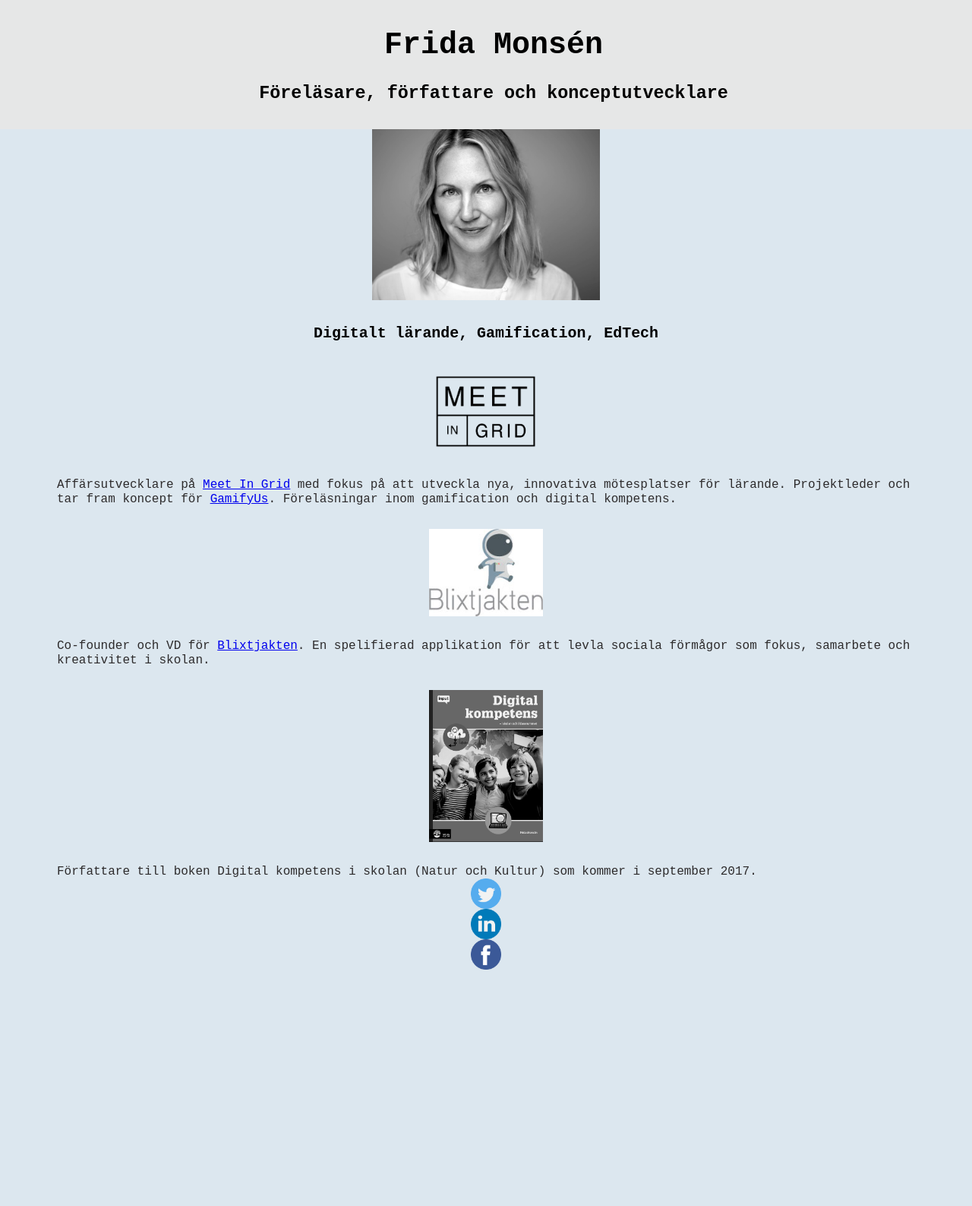
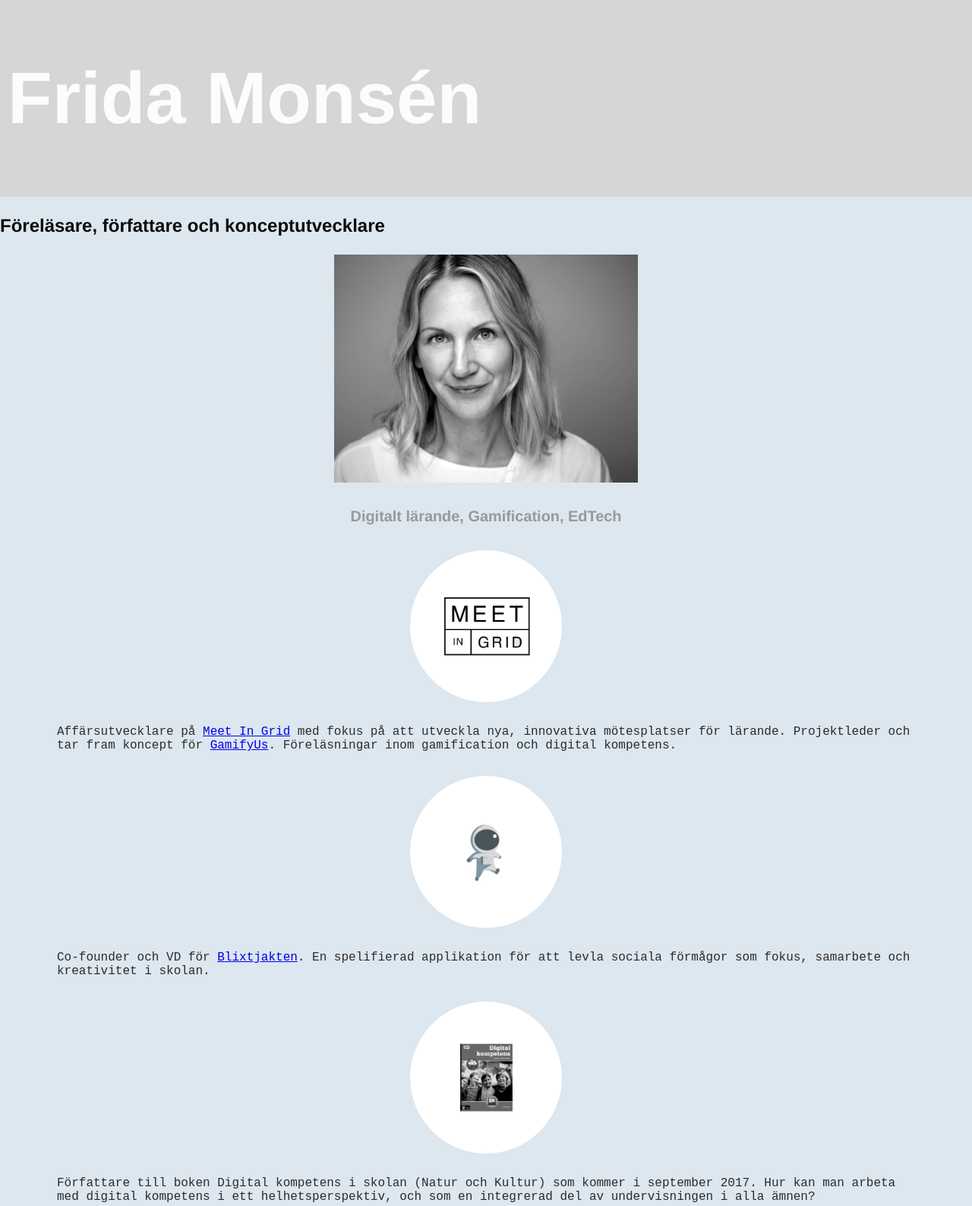
Before and after one commit to friddelin/friddelin.github.io, a plain HTML site: page index.html in a window 1280 px wide. Shown: the top 1587 px of the page at 76% size. Before the commit the page ends 1306 px from the top, so only its background shows below. Drawn offline with Linux system fonts and the light colour scheme.

Commit message:
Round pics, changed color header fonts, wider margins

```diff
--- a/index.html
+++ b/index.html
@@ -12,6 +12,10 @@
 
 	<div class= "top-container">
 		<h1>Frida Monsén</h1>
+
+	</div>
+
+	<div>
 		<h3>Föreläsare, författare och konceptutvecklare</h3>
 
 	</div>
@@ -23,7 +27,7 @@
 	</div>
 
 
-		<img src="./Images/MeetInGrid_Primär_Svart.png" class="logo">
+		<img src="./Images/migloggavit.jpg" class="logo">
 
 	<div class="regular-text">
 
@@ -31,7 +35,7 @@
 
 	</div>
 
-		<img src="./Images/blixtjakten_logo_VERjump.jpg" class="logo">
+		<img src="./Images/blixtjakten_vit.jpg" class="logo">
 
 	<div class="regular-text">
 
@@ -39,22 +43,27 @@
 
 	</div>
 
-		<img src="./Images/Bok_digitalkompetens.png" class="book">
+		<img src="./Images/bok_vit.jpg" class="book">
 
 	<div class="regular-text">
 
-	Författare till boken Digital kompetens i skolan (Natur och Kultur) som kommer i september 2017.
+	Författare till boken Digital kompetens i skolan (Natur och Kultur) som kommer i september 2017. Hur kan man arbeta med digital kompetens i ett helhetsperspektiv, och som en integrerad del av undervisningen i alla ämnen?
 
+	</div>
+
+	<div class="contacts">
+
+   			<h5>Connecta med mig!</h5>
+
+			<h6>frida@meetingrid.se</h6>
+
+	</div>
 
 
 	<ul>
     <li><a href="https://twitter.com/FridaMonsen?lang=sv">
         <img src="./Images/twitter.png" class="social-media">
     	</a>
-
-
-
-
 
     <li><a href="https://www.linkedin.com/in/frida-mons%C3%A9n-91ab0693/">
     	<img src="./Images/linkedin.png" class="social-media" ></a>
--- a/styles.css
+++ b/styles.css
@@ -1,8 +1,8 @@
 .regular-text {
 	color:#2d2b2c;
 	font-size: 14px;
-	margin-left: 50px;
-	margin-right: 50px;
+	margin-left: 130px;
+	margin-right: 130px;
 	margin-top: 20px;
 	margin-bottom: 20px;
 }
@@ -19,20 +19,48 @@ body {background-color: #dce7ef;
 body {font-family: "Courier New";
 }
 
+h1 {font-family: "Helvetica Neue"}
+
+h1 {color: #fcfcfc}
+
+h3 {color: #0c0c0c}
+
+h3 {font-family: "Helvetica Neue"}
+
+h3 {font-size: 24px}
+
+
+h5 {color: #98999b;}
+
+h5 {font-family: "Helvetica Neue"}
+
+
+
+
 .top-container {
-	background-color: #e6e7e7;
+	background-color: #d4d6d8;
+	font-size: 36px;
     width: 100%;
     margin: :10px;
     padding: 10px;
-    text-align: center;
-    font-size: 20px;
+
+
+
+}
+
+.contacts {
+font-size: 24px;
+text-align: center;
+font-family: "Helvetica Neue"
+
+
 }
 
 .right-container {}
 
 .portrait {
-	width: 200px;
-	height: 150px;
+	width: 300px;
+	height: 225px;
 	margin:auto;
 	display: block;
 }
@@ -45,17 +73,19 @@ body {font-family: "Courier New";
 }
 
 .logo {
-	width: 100px;
-	height: 75px;
+	width: 150px;
+	height: 150px;
 	margin:auto;
 	display: block;
+	border-radius: 100%
 }
 
 .book {
-	width: 100px;
-	height: 140px;
+	width: 150px;
+	height: 150px;
 	margin:auto;
 	display: block;
+	border-radius: 100%
 
 }
 
@@ -92,18 +122,25 @@ div img { display: inline; }
 		font-size: 24px;
 	}
 	.portrait {
-		width: 300px;
-	    height: 225px;
-	}
-
-	.logo {
-		width: 150px;
-		height: 115px;
+		width: 400px;
+	    height: 300px;
 	}
 
 	.book {
-	width: 150px;
+	width: 200px;
 	height: 200px;
 
 
 }
+
+.logo {
+		width: 200px;
+		height: 200px;
+
+}
+
+.top-container {
+	font-size: 48px
+}
+
+}
```
Also changed, not shown: Images/blixtjakten_vit.jpg (added), Images/blixtjakten_vit.png (added), Images/bok_vit.jpg (added), Images/frida.png (added), Images/frida_vit_bakrgund.jpg (added), Images/migloggavit.jpg (added), 2 other files.
